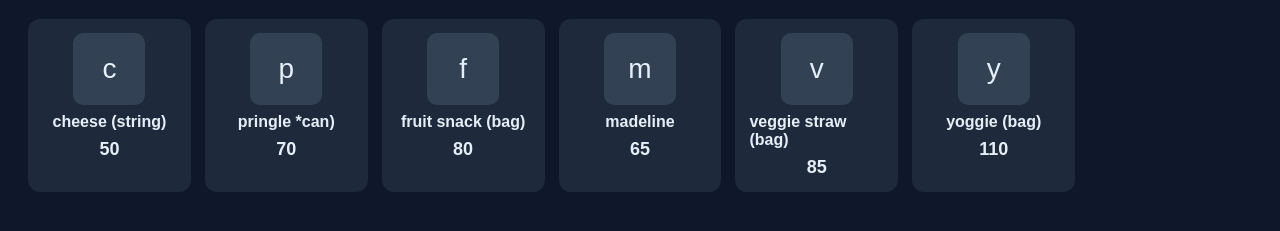
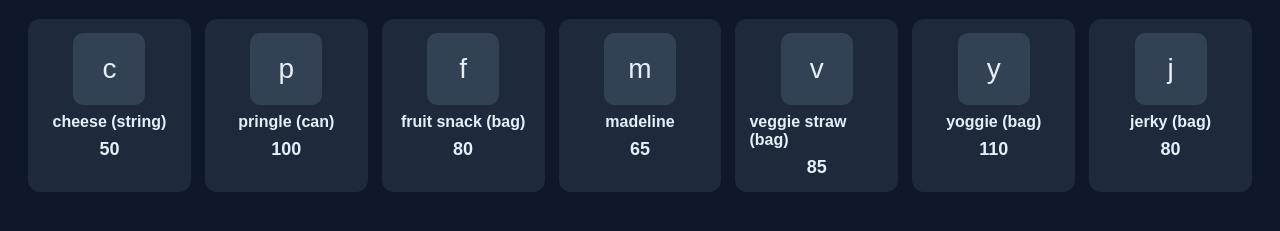
Before and after one commit to martest-values/martest-values.github.io, a plain HTML site: page index.html in a window 1280 px wide. Shown: the part 89-320 px from the top of the page. Drawn offline with Linux system fonts and the light colour scheme.

Commit message:
Update index.html

```diff
--- a/index.html
+++ b/index.html
@@ -17,11 +17,12 @@
   <h1>martest values</h1>
   <div class="grid">
     <div class="card"><div class="food-img">c</div><div class="food-name">cheese (string)</div><div class="value">50</div></div>
-    <div class="card"><div class="food-img">p</div><div class="food-name">pringle *can)</div><div class="value">70</div></div>
+    <div class="card"><div class="food-img">p</div><div class="food-name">pringle (can)</div><div class="value">100</div></div>
     <div class="card"><div class="food-img">f</div><div class="food-name">fruit snack (bag)</div><div class="value">80</div></div>
     <div class="card"><div class="food-img">m</div><div class="food-name">madeline</div><div class="value">65</div></div>
     <div class="card"><div class="food-img">v</div><div class="food-name">veggie straw (bag)</div><div class="value">85</div></div>
     <div class="card"><div class="food-img">y</div><div class="food-name">yoggie (bag)</div><div class="value">110</div></div>
+    <div class="card"><div class="food-img">j</div><div class="food-name">jerky (bag)</div><div class="value">80</div></div>
   </div>
 </body>
 </html>
```
